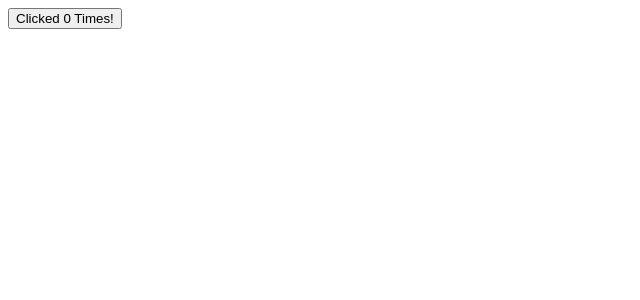
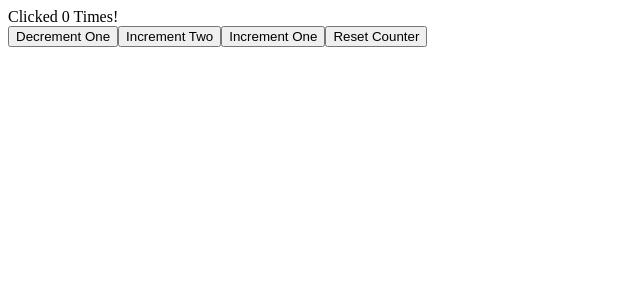
Before and after one commit to MrTwinkleSharma/Full-Stack-React, a React (Create React App) app in the folder tut-app/: page / in a window 1280 px wide. Shown: the top 300 px of the page, without its empty margins (0-640 px from the left). Built offline with nearby package versions, Linux system fonts and the light colour scheme.

Commit message:
Hook Counter based on PreviousState

```diff
--- a/tut-app/src/components/HookCounter.jsx
+++ b/tut-app/src/components/HookCounter.jsx
@@ -2,9 +2,31 @@ import React, { useState } from 'react';
 
 
 function HookCounter () {
-    const [count, setCount] = useState(0);
+    const initialCount = 0;
+    const [count, setCount] = useState(initialCount);
+
+   function incrementTwo(){
+        // setCount(count+2); //This will Work Fine
+
+        //This will Not
+        // for(let i = 0;i<2;i++){
+        //     setCount(count+1);
+        // }
+
+        for(let i = 0;i<2;i++){
+            setCount(prevCount => prevCount+1);
+        }
+    }
+
+
     return <>
-    <button onClick = {()=>setCount(count+1)}>Clicked {count} Times!</button>
+    <div>Clicked {count} Times!</div>
+    <span>
+        <button onClick = {()=>setCount(count-1)}>Decrement One</button>
+        <button onClick = {incrementTwo}>Increment Two </button>
+        <button onClick = {()=>setCount(count+1)}>Increment One</button>
+        <button onClick = {()=>setCount(initialCount)}>Reset Counter</button>
+    </span>
     </>
 }
 
```
